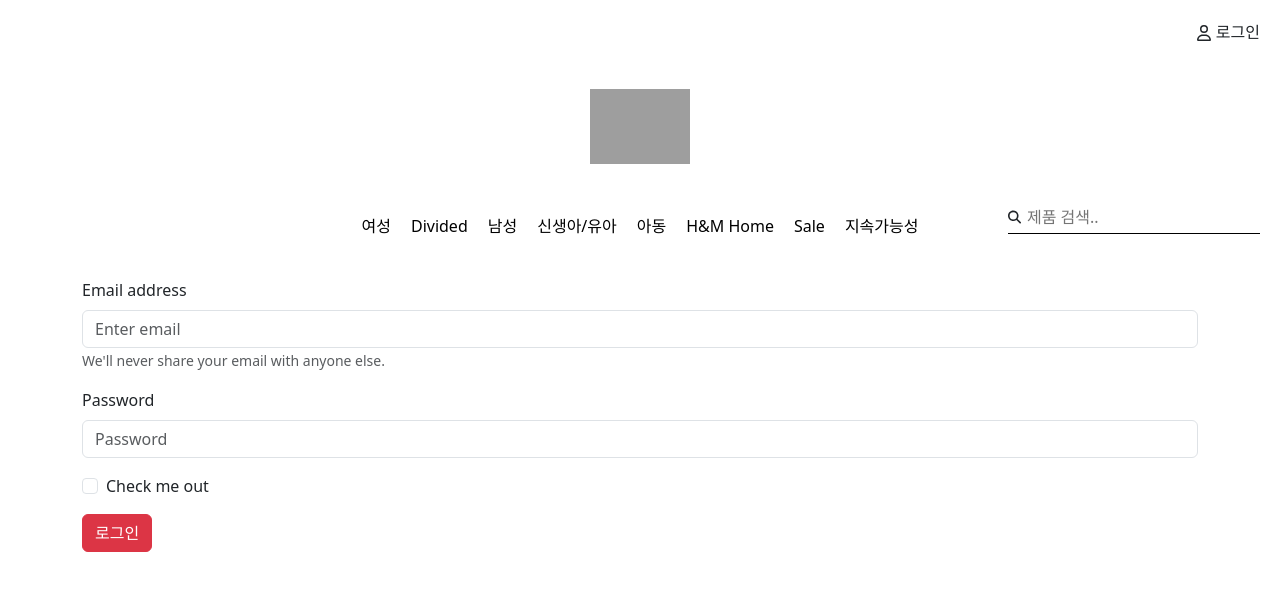
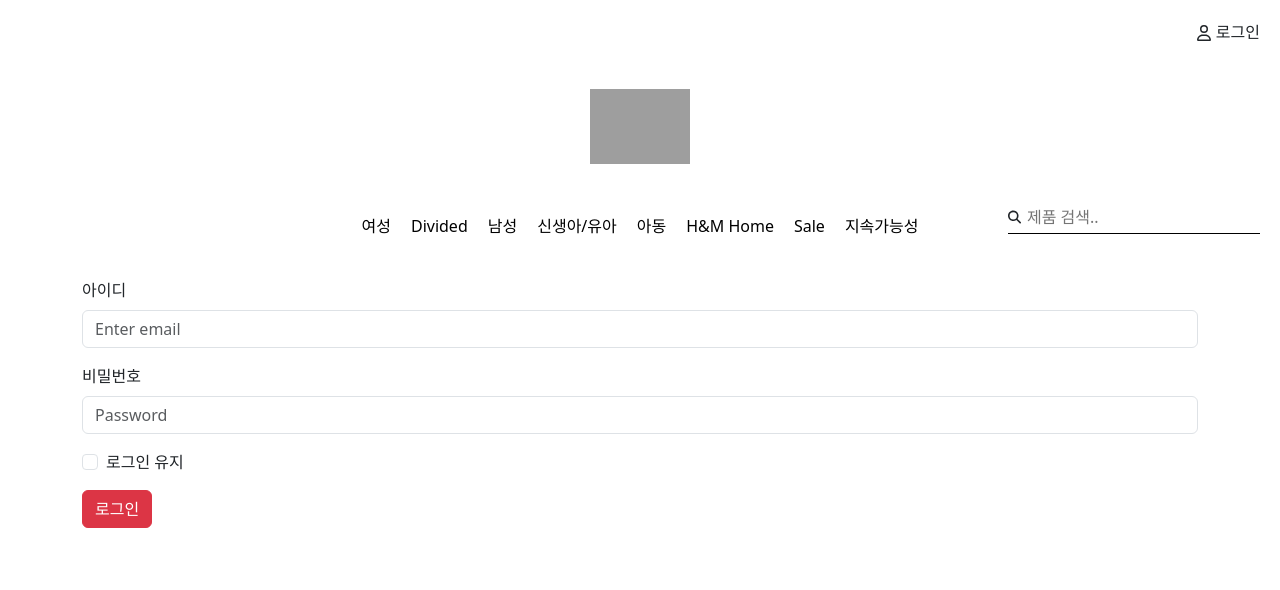
Before and after one commit to bmbx08/hnmshoppingsite, a React (Create React App) app: page /login in a window 1280 px wide. Shown: the top 590 px of the page. Built offline with nearby package versions, Linux system fonts and the light colour scheme; grey boxes are pictures that could not be loaded.

Commit message:
changed login menu to korean

```diff
--- a/src/component/Navbar.js
+++ b/src/component/Navbar.js
@@ -59,7 +59,7 @@
           <FontAwesomeIcon icon={faBars} />
         </Button>
 
-        <Offcanvas show={show} onHide={handleClose} responsive="sm">
+        <Offcanvas className="offcanvas-style" show={show} onHide={handleClose} responsive="sm">
           <Offcanvas.Header closeButton>
             <Offcanvas.Title>
               <img
--- a/src/page/Login.js
+++ b/src/page/Login.js
@@ -17,19 +17,19 @@
     <Container>
       <Form onSubmit={(event)=>loginUser(event)}> {/*Form에서는 onSubmit을 onclick 대신 사용*/}
         <Form.Group className="mb-3" controlId="formBasicEmail">
-          <Form.Label>Email address</Form.Label>
+          <Form.Label>아이디</Form.Label>
           <Form.Control type="email" placeholder="Enter email" />
-          <Form.Text className="text-muted">
+          {/* <Form.Text className="text-muted">
             We'll never share your email with anyone else.
-          </Form.Text>
+          </Form.Text> */}
         </Form.Group>
 
         <Form.Group className="mb-3" controlId="formBasicPassword">
-          <Form.Label>Password</Form.Label>
+          <Form.Label>비밀번호</Form.Label>
           <Form.Control type="password" placeholder="Password" />
         </Form.Group>
         <Form.Group className="mb-3" controlId="formBasicCheckbox">
-          <Form.Check type="checkbox" label="Check me out" />
+          <Form.Check type="checkbox" label="로그인 유지" />
         </Form.Group>
         <Button variant="danger" type="submit">{/*type="submit"인 버튼이 있는 form에서는 onClick을 쓰면 안된다.*/}
           로그인
```
